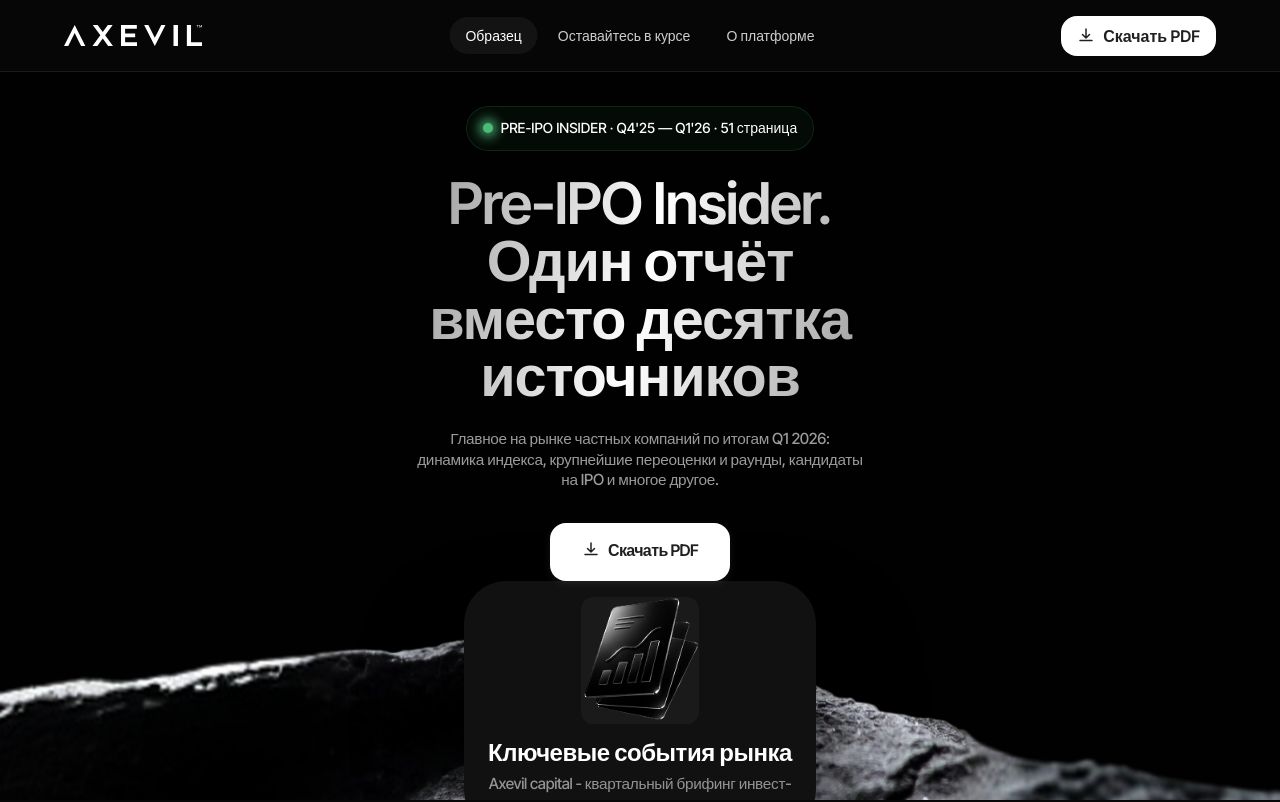
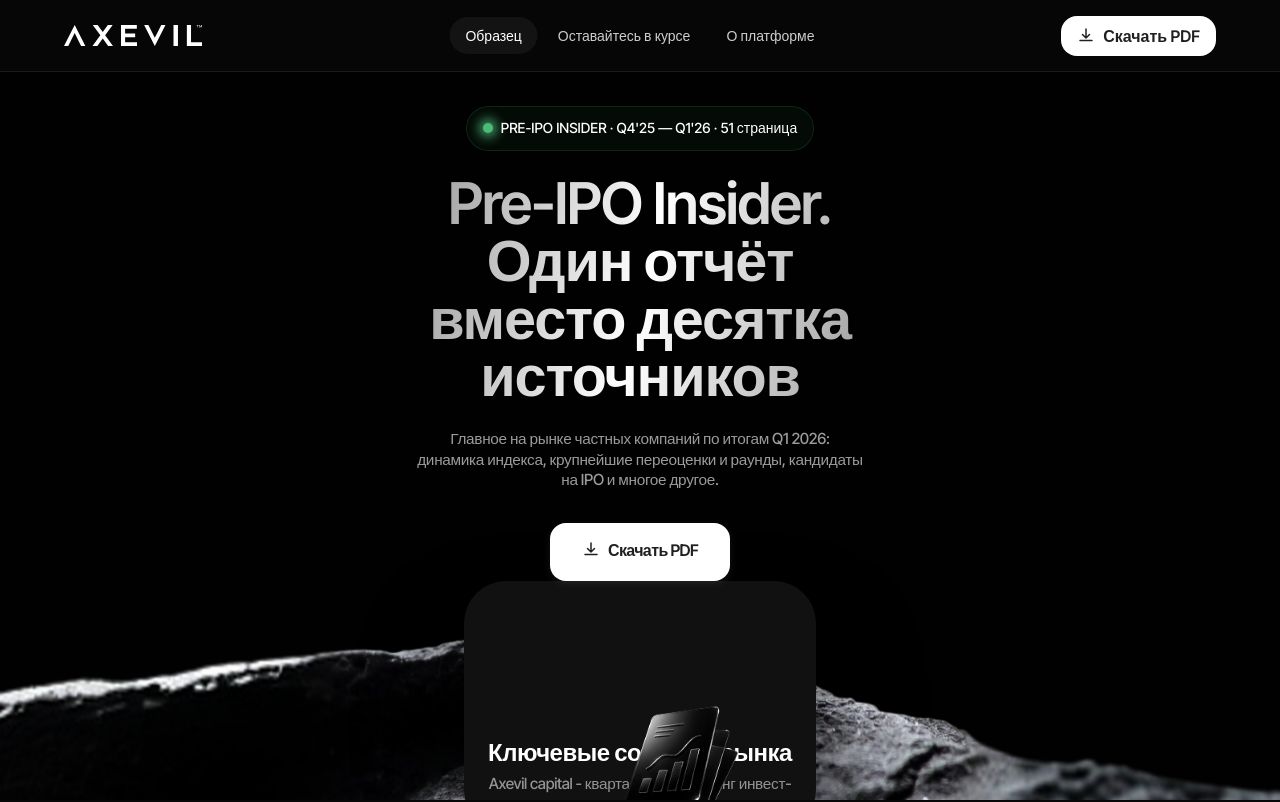
Before and after one commit to marketingwtf135/marketing-websites, a React (Vite) app in the folder axevil-pdf-page/: page / in a window 1280 px wide. Shown: the top 802 px of the page. Built offline with nearby package versions, Linux system fonts and the light colour scheme; the HTML template or start-up script is replaced by a standard one.

Commit message:
fix(PS1Hero): image right: -2.5rem, bottom: -6.75rem per Figma
Co-Authored-By: Claude Sonnet 4.6 <noreply@anthropic.com>

```diff
--- a/axevil-pdf-page/src/pages/pdf-sections/PS1Hero.tsx
+++ b/axevil-pdf-page/src/pages/pdf-sections/PS1Hero.tsx
@@ -154,21 +154,28 @@ export default function PS1Hero() {
             marginBottom: '2.5rem',
           }}
         >
-          {/* Image */}
+          {/* Image — absolute positioned like Figma */}
           <div
             style={{
               width: 'clamp(5rem, 9.1875vw, 9.1875rem)',
               height: 'clamp(5.4375rem, 9.9375vw, 9.9375rem)',
               borderRadius: '0.75rem',
-              overflow: 'hidden',
-              background: '#1a1a1a',
+              overflow: 'visible',
+              position: 'relative',
             }}
           >
             <img
               src="/img/image-left-card-hero.png"
               alt=""
               aria-hidden="true"
-              style={{ width: '100%', height: '100%', objectFit: 'cover', objectPosition: 'center top' }}
+              style={{
+                position: 'absolute',
+                right: '-2.5rem',
+                bottom: '-6.75rem',
+                width: 'clamp(5rem, 9.1875vw, 9.1875rem)',
+                height: 'clamp(5.4375rem, 9.9375vw, 9.9375rem)',
+                objectFit: 'contain',
+              }}
             />
           </div>
           {/* Text */}
```
